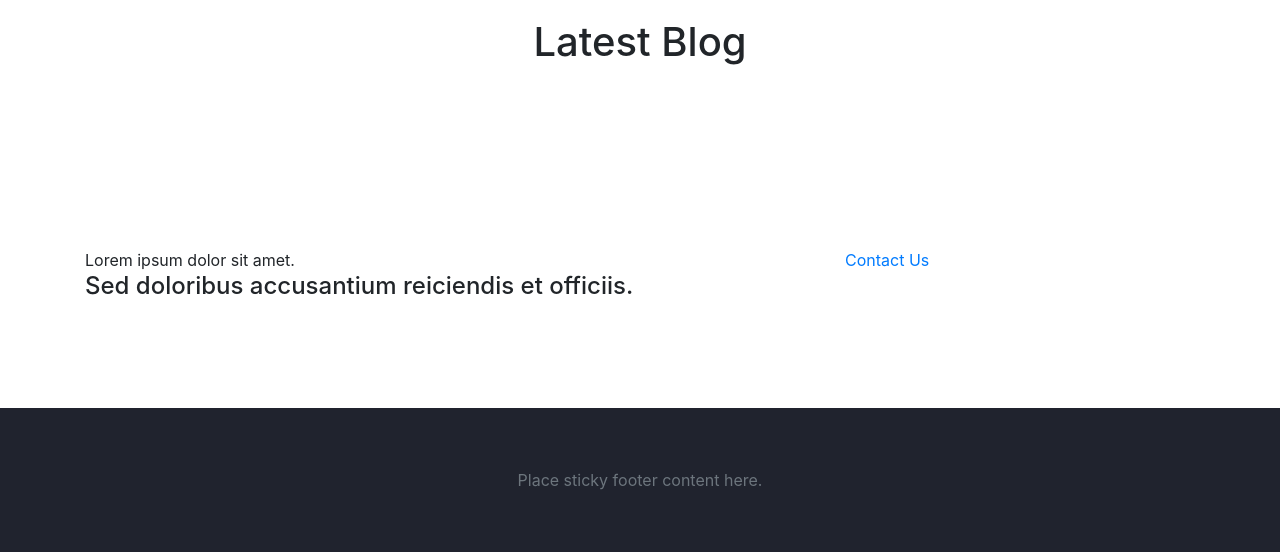
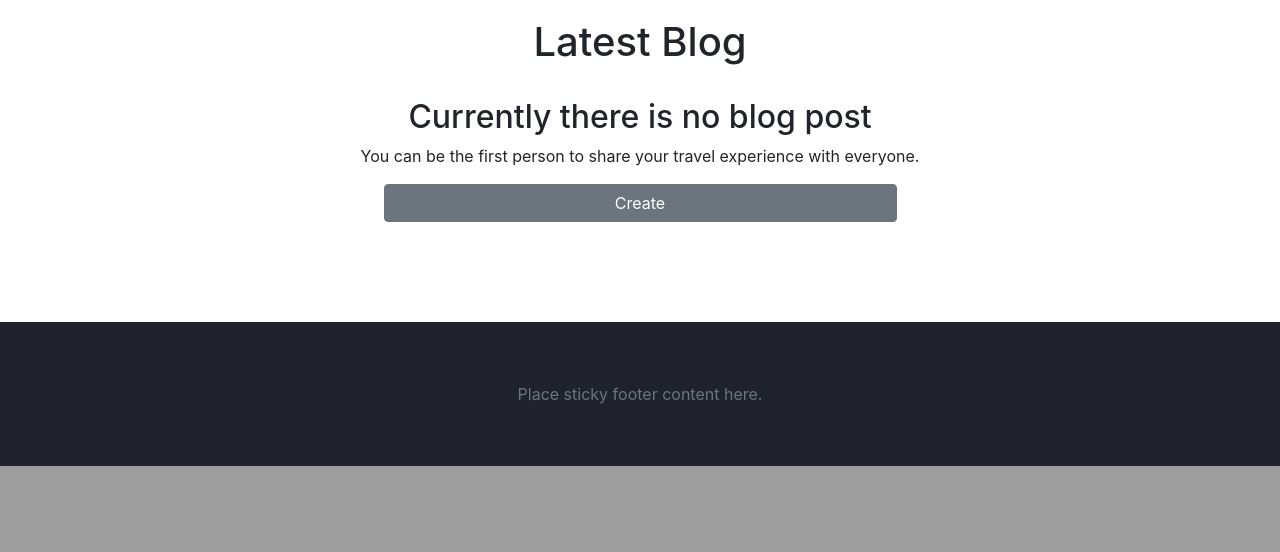
Before and after one commit to junjie167/wandervel, a PHP site: page / in a window 1280 px wide. Shown: the part 985-1537 px from the top of the page. After the commit the page ends 1451 px from the top, so only its background shows below. Run offline with PHP 8.4, Linux system fonts and the light colour scheme; data that the repository does not hold is empty; some libraries are stand-ins or nearby versions.

Commit message:
Updated from jj

```diff
--- a/comment.php
+++ b/comment.php
@@ -72,7 +72,7 @@
 
 		</div><!-- // all comments -->
 	</div>
-</div>
+
 
 <!-- Javascripts -->
 <script src="https://cdnjs.cloudflare.com/ajax/libs/jquery/3.3.1/jquery.min.js"></script>
--- a/css/main.css
+++ b/css/main.css
@@ -122,6 +122,7 @@ section
 
 /*footer*/
 .footer {
+	color: white;
 	margin-top: 100px;
 	text-align: center;
 	background-color: #20232e;
--- a/css/post.css
+++ b/css/post.css
@@ -55,6 +55,9 @@
 .blog-title{
     margin: 10px 0px 10px 0px;
     padding: 10px;
+}
+.blog-title h2{
+    font-size: 24px;
 }
 .blog-content{
     font-size: 15px;
--- a/include/postDB.php
+++ b/include/postDB.php
@@ -106,8 +106,8 @@ function display()
                 echo '<div class="blog-title">';
                 echo '<h2>' . $row["p_title"] . '</h2>';
                 echo '</div>';
-                echo '<div class="blog-content">' . $content . ' ...
-                <a href="viewpost.php?id=' .$row["p_post_id"].'" aria-label="Read more about"'.$row["p_title"].'>Read more</a></div>';
+                echo '<div class="blog-content">
+                <a href="viewpost.php?id=' .$row["p_post_id"].'">Read more</a></div>';
                 echo '<div class="blog-footer">';
                 echo '<ul class="post-info">';
                 echo '<li><i class="material-icons edit">date_range</i>' . $date . '</li>';
@@ -203,7 +203,7 @@ function display()
                 while($row = mysqli_fetch_array($result))
                 {
                     $userImg = base64_encode($row["user_profile_picture"]);
-                    $displayImg = '<img src="profileimages/'.$row["user_profile_picture"].'"/>';
+                    $displayImg = '<img src="profileimages/'.$row["user_profile_picture"].'" alt="'.$row["user_profile_picture"].'"/>';
                     if ($row["user_profile_picture"] == NULL)
                     {
 
@@ -233,7 +233,7 @@ function display()
                                     echo '<li class="list-border pl">by '.$row["author"].'</li>';
                                     echo '<li class="pl list-border">'.$date.'</li>';
                                     echo '<li class="pl"><i class="material-icons resize">chat_bubble_outline</i>
-                                            '.$count.' comments</li>';
+                                            <span id="countcomment">'.$count.'</span> comments</li>';
                                 echo '</ul>';
                             echo '</div>';
                         echo '</div>';
@@ -783,6 +783,26 @@ function display()
                 }
                 $stmt->close();
 
+            }else
+            {
+                echo '<div class="nopost-wrapper">';
+                    echo '<div>';
+                        echo '<h2>Currently there is no blog post</h2>';
+                    echo '</div>';
+                    echo '<div>';
+                        echo '<p>You can be the first person to share your travel experience with everyone.</p>';
+                    echo '</div>';
+                    echo '<div>';
+                        if (isset($_SESSION["user_id"]))
+                        {
+                            echo '<button id="createPost" class="btn btn-secondary button-width">Create</button>';
+                        }else
+                        {
+                            echo '<button id="gologin" class="btn btn-secondary button-width">Create</button>';
+                        }
+
+                    echo '</div>';
+                echo '</div>';
             }
 
 
--- a/index.php
+++ b/index.php
@@ -15,7 +15,14 @@ include "include/postDB.php";
         <main>
         <header>
         <?php
-        include "indexnavbar.php";
+            session_start();
+            if(isset($_SESSION['email']))
+            {
+                include "navbar.php";
+            }else
+            {
+                include "indexnavbar.php";
+            }
         ?>
         </header>
 
@@ -49,28 +56,6 @@ include "include/postDB.php";
             </div>
         </section>
 
-        <section class="call-to-action">
-            <div class="container">
-                <div class="row">
-                    <div class="col-lg-12">
-                        <div class="main-content">
-                            <div class="row">
-                                <div class="col-lg-8">
-                                    <span>Lorem ipsum dolor sit amet.</span>
-                                    <h4>Sed doloribus accusantium reiciendis et officiis.</h4>
-                                </div>
-                                <div class="col-lg-4">
-                                    <div class="main-button">
-                                        <a href="contact.html">Contact Us</a>
-                                    </div>
-                                </div>
-                            </div>
-                        </div>
-                    </div>
-                </div>
-            </div>
-        </section>
-
     </main>
 
 </body>
--- /dev/null
+++ b/js/login.js
@@ -0,0 +1,6 @@
+$(document).ready(function(){
+
+    $(document).on("click", "#signup", function(){
+        window.location.href = "signup.php"
+    })
+})
--- a/js/script.js
+++ b/js/script.js
@@ -1,5 +1,10 @@
 
 $(document).ready(function(){
+
+	var numofcomments;
+	numofcomments = $('#comments_count').text();
+	$('countcomment').text(numofcomments);
+
 	// When user clicks on submit comment to add comment under post
 	$(document).on('click', '#submit_comment', function(e) {
 		e.preventDefault();
@@ -31,6 +36,7 @@ $(document).ready(function(){
 					$('#comments-wrapper').prepend(response.comment);
 					$('#comments_count').text(count);
 					$('#comment_text').val('');
+					$('#countcomment').text(count);
 
 				}
 			}
--- a/mypost.php
+++ b/mypost.php
@@ -17,7 +17,7 @@ include "include/postDB.php";
             <section class="blog-posts grid-system">
                 <div class="container">
                     <div class="center">
-                        <h1 class="header-title">My Post</h1>
+                        <h1 class="header-title">My Blog</h1>
                     </div>
                     <div id="mypopup" class="popup">
                         <div class="popup-content">
--- a/post.php
+++ b/post.php
@@ -23,7 +23,7 @@ include "include/postDB.php";
         <section class="blog-posts grid-system">
             <div class="container">
                 <div class="center">
-                    <h1 class="header-title">Post</h1>
+                    <h1 class="header-title">Blog</h1>
                 </div>
                 <div id="mypopup" class="popup">
                         <div class="popup-content">
--- a/viewpost.php
+++ b/viewpost.php
@@ -7,9 +7,6 @@ include "head.php";
 include "include/postDB.php";
 ?>
 <?php include "function.php"; ?>
-<head>
-<script src="js/script.js"></script>
-</head>
     <body>
         <header>
             <?php
```
Also changed, not shown: css/login.css (added, +47 -0 lines), login.php (+22 -13 lines).
